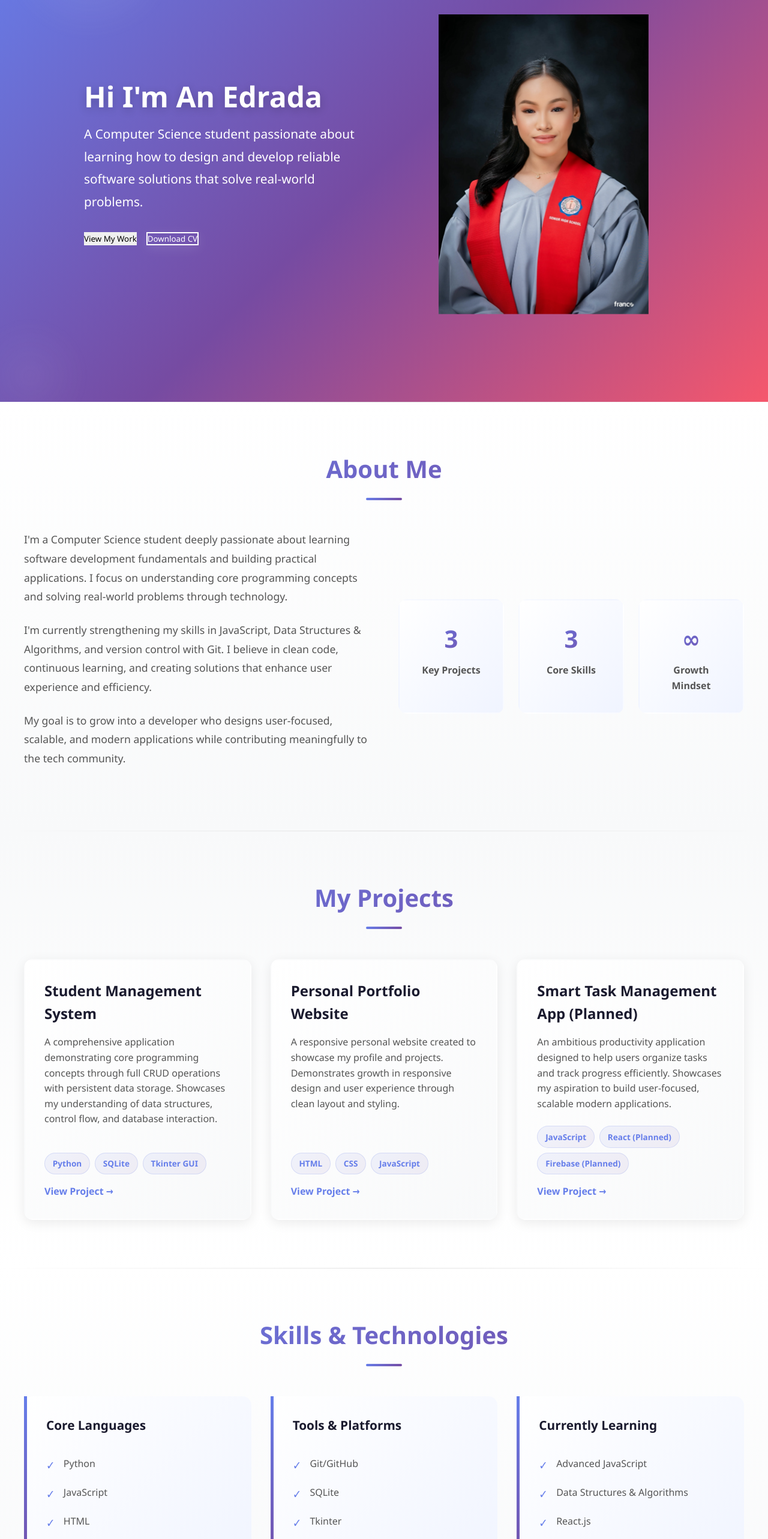
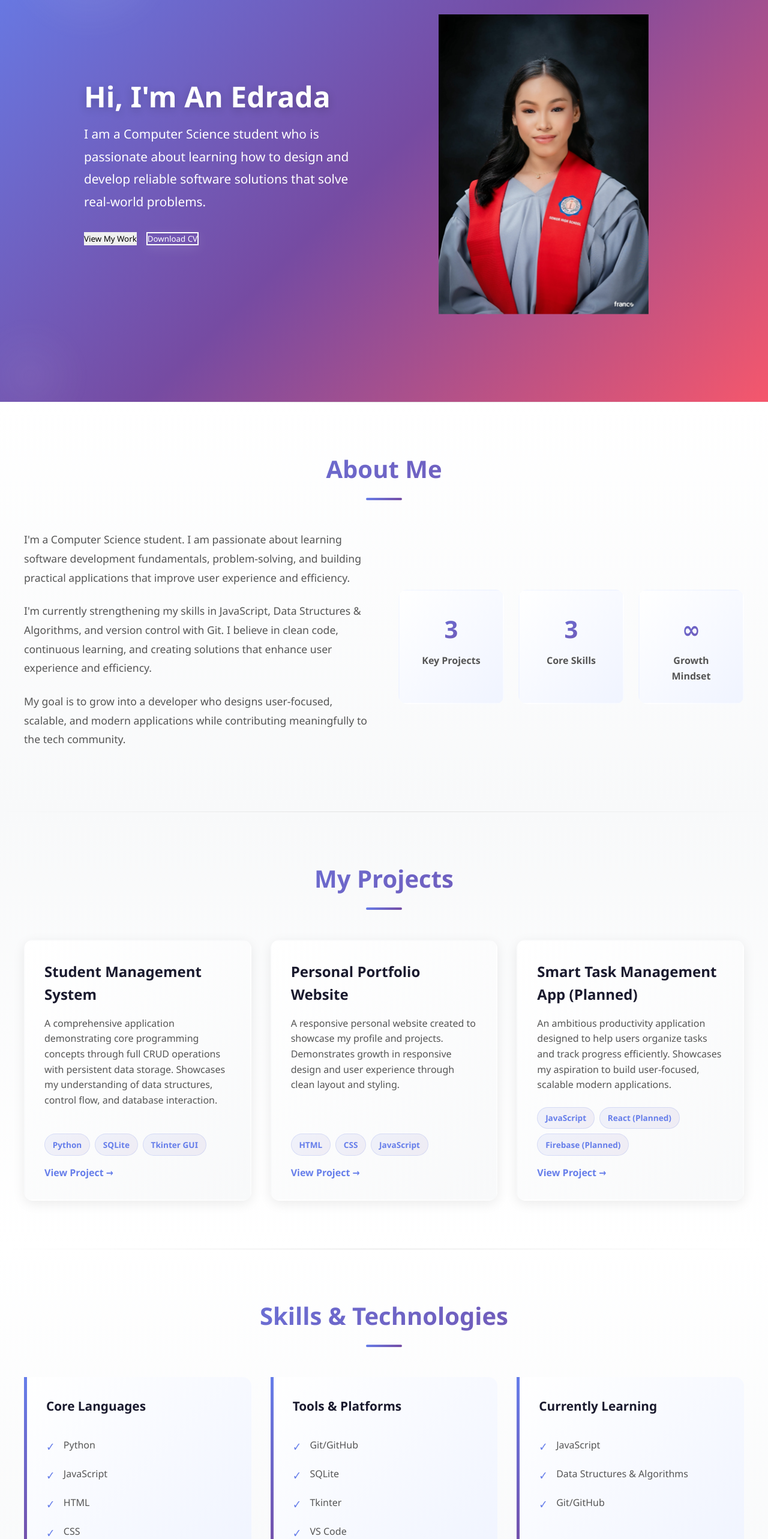
Before and after one commit to anedrada/EDRADA_FUTURE_PROOF, a React (Vite) app: page / in a window 1280 px wide. Shown: the part 200-2766 px from the top of the page at 60% size. Built offline with nearby package versions, Linux system fonts and the light colour scheme.

Commit message:
Update portfolio content to match content audit
- Updated hero statement to improve clarity and match audit draft
- Updated About section to include passion/specialty details
- Updated Currently Learning skills list to align with audit
- All changes reflect the content audit specifications

```diff
--- a/src/components/About.jsx
+++ b/src/components/About.jsx
@@ -9,8 +9,7 @@ function About() {
         <div className="about-content">
           <div className="about-text">
             <p>
-              I'm a Computer Science student deeply passionate about learning software development fundamentals and building practical applications.
-              I focus on understanding core programming concepts and solving real-world problems through technology.
+              I'm a Computer Science student. I am passionate about learning software development fundamentals, problem-solving, and building practical applications that improve user experience and efficiency.
             </p>
             <p>
               I'm currently strengthening my skills in JavaScript, Data Structures & Algorithms, and version control with Git.
--- a/src/components/Hero.jsx
+++ b/src/components/Hero.jsx
@@ -10,8 +10,8 @@ function Hero() {
             <img src="/profile.jpg" alt="Profile Picture" className="profile-pic" />
           </div>
           <div className="hero-content">
-            <h1>Hi I'm An Edrada</h1>
-            <p>A Computer Science student passionate about learning how to design and develop reliable software solutions that solve real-world problems.</p>
+            <h1>Hi, I'm An Edrada</h1>
+            <p>I am a Computer Science student who is passionate about learning how to design and develop reliable software solutions that solve real-world problems.</p>
             <div className="hero-buttons">
               <button className="btn btn-primary">View My Work</button>
               <button className="btn btn-secondary">Download CV</button>
--- a/src/components/Skills.jsx
+++ b/src/components/Skills.jsx
@@ -5,7 +5,7 @@ function Skills() {
   const skills = {
     'Core Languages': ['Python', 'JavaScript', 'HTML', 'CSS'],
     'Tools & Platforms': ['Git/GitHub', 'SQLite', 'Tkinter', 'VS Code'],
-    'Currently Learning': ['Advanced JavaScript', 'Data Structures & Algorithms', 'React.js']
+    'Currently Learning': ['JavaScript', 'Data Structures & Algorithms', 'Git/GitHub']
   }
 
   return (
```
Also changed, not shown: 1 other file (tests, documents, lock files or other folders).
